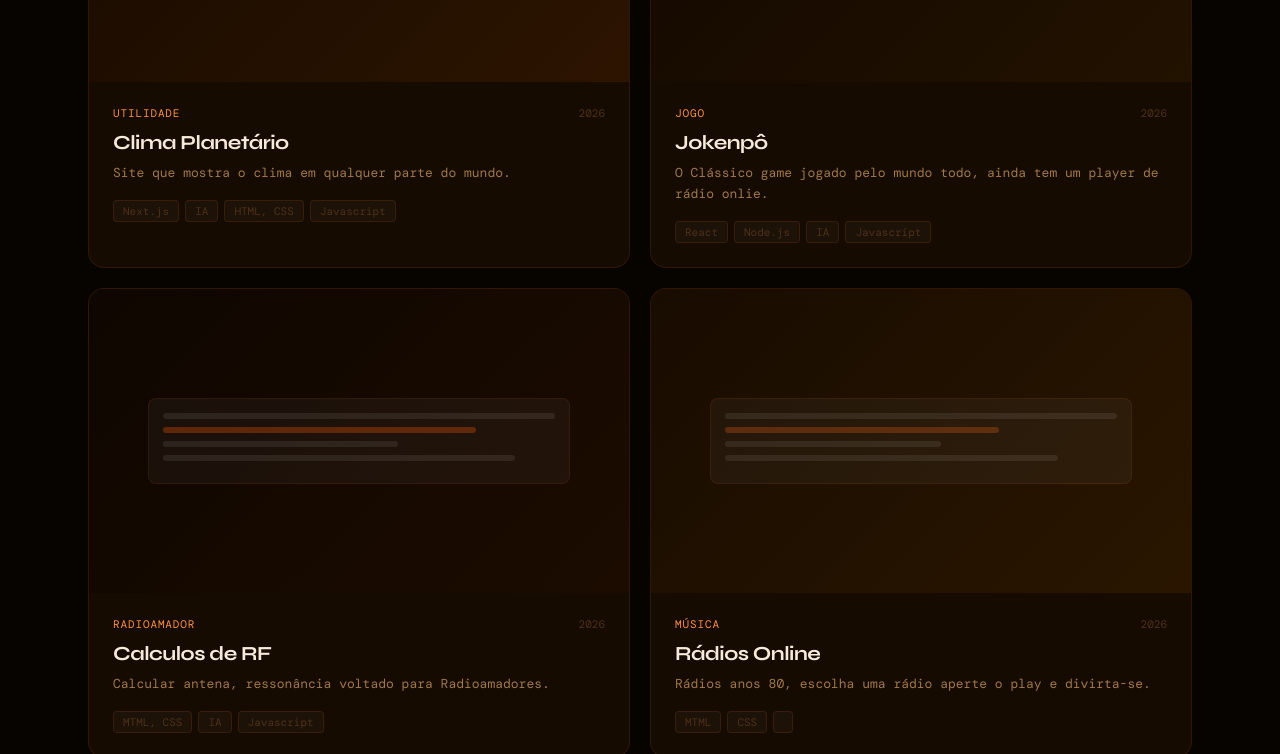
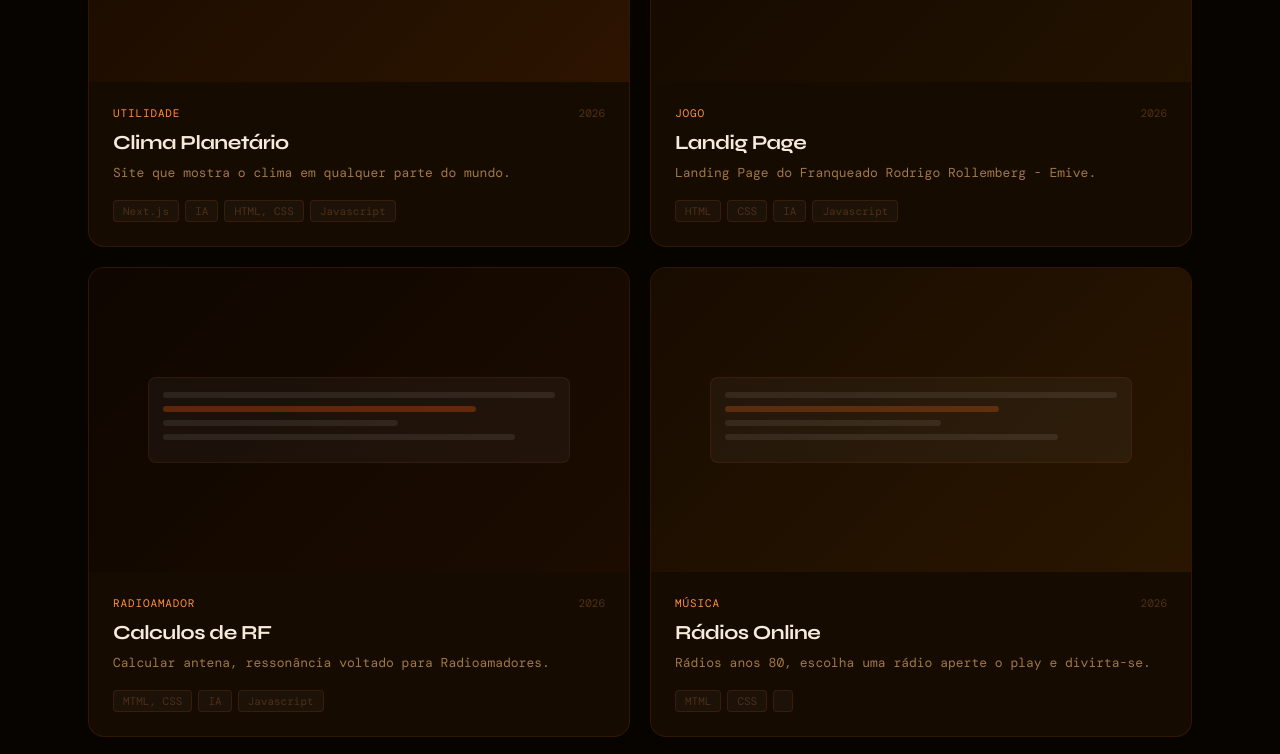
Before and after one commit to mamedio1/Portifolio2, a plain HTML site: page index.html in a window 1280 px wide. Shown: the part 3360-4114 px from the top of the page. Drawn offline with nearby package versions, Linux system fonts and the light colour scheme; a web font is replaced by a local one.

Commit message:
atualizacao

```diff
--- a/index.html
+++ b/index.html
@@ -150,11 +150,12 @@
   </div>
   <div class="proj-grid">
     <div class="proj-card reveal">    <div class="proj-thumb"><div class="proj-bg pb1"><div class="proj-mock"><div class="pm-b" style="width:100%"></div><div class="pm-b" style="width:75%;background:rgba(232,98,26,.38)"> </div><div class="pm-b" style="width:55%"></div><div class="pm-b" style="width:80%;margin-top:8px"></div><div class="pm-b" style="width:60%"></div></div></div><div class="proj-overlay"><a href="https://climaplanetario.netlify.app" target="_blank" rel="noopener"  class="pb-btn pb-p">Ver projeto</a><a href="https://github.com/mamedio1/ClimaPlaterario"target="_blank" class="pb-btn pb-g">GitHub</a></div></div><div class="proj-info"><div class="proj-meta"><span class="proj-cat">Utilidade</span><span class="proj-year">2026</span></div><div class="proj-name">Clima Planetário </div><p class="proj-desc">Site que mostra o clima em qualquer parte do mundo.</p><div class="proj-stack"><span class="st-tag">Next.js</span><span class="st-tag">IA</span><span class="st-tag">HTML, CSS</span><span class="st-tag">Javascript</span></div></div></div>
-    <div class="proj-card reveal rd1"><div class="proj-thumb"><div class="proj-bg pb2"><div class="proj-mock"><div class="pm-b" style="width:100%"></div><div class="pm-b" style="width:68%;background:rgba(255,144,64,.32)"></div><div class="pm-b" style="width:85%"></div><div class="pm-b" style="width:50%;margin-top:8px"></div><div class="pm-b" style="width:72%"></div></div></div><div class="proj-overlay"><a href="https://new-jokenpo-rouge.vercel.app" target="_blank" rel="noopener" class="pb-btn pb-p">Ver projeto</a><a href="https://github.com/mamedio1/NewJOKENPO" target="_blank" class="pb-btn pb-g">GitHub</a></div></div><div class="proj-info"><div class="proj-meta"><span class="proj-cat">Jogo</span><span class="proj-year">2026</span></div><div class="proj-name">Jokenpô</div><p class="proj-desc">O Clássico game jogado pelo mundo todo, ainda tem um player de rádio onlie.</p><div class="proj-stack"><span class="st-tag">React</span><span class="st-tag">Node.js</span><span class="st-tag">IA</span><span class="st-tag">Javascript</span></div></div></div>
+    <div class="proj-card reveal rd1"><div class="proj-thumb"><div class="proj-bg pb2"><div class="proj-mock"><div class="pm-b" style="width:100%"></div><div class="pm-b" style="width:68%;background:rgba(255,144,64,.32)"></div><div class="pm-b" style="width:85%"></div><div class="pm-b" style="width:50%;margin-top:8px"></div><div class="pm-b" style="width:72%"></div></div></div><div class="proj-overlay"><a href="https://www.monitoramentobsb.com.br" target="_blank" rel="noopener" class="pb-btn pb-p">Ver projeto</a><a href="https://github.com/mamedio1/Rollemberg" target="_blank" class="pb-btn pb-g">GitHub</a></div></div><div class="proj-info"><div class="proj-meta"><span class="proj-cat">Jogo</span><span class="proj-year">2026</span></div><div class="proj-name">Landig Page</div><p class="proj-desc">Landing Page do Franqueado Rodrigo Rollemberg - Emive.</p><div class="proj-stack"><span class="st-tag">HTML</span><span class="st-tag">CSS</span><span class="st-tag">IA</span><span class="st-tag">Javascript</span></div></div></div>
     <div class="proj-card reveal rd2"><div class="proj-thumb"><div class="proj-bg pb3"><div class="proj-mock"><div class="pm-b" style="width:100%"></div><div class="pm-b" style="width:80%;background:rgba(196,74,8,.4)">   </div><div class="pm-b" style="width:60%"></div><div class="pm-b" style="width:90%;margin-top:8px"></div></div></div><div class="proj-overlay"><a href="https://calculosradiofrequencia.netlify.app" target="_blank" rel="noopener" class="pb-btn pb-p">Ver projeto</a><a href="https://github.com/mamedio1/CalculoLC" target="_blank"class="pb-btn pb-g">GitHub</a></div></div><div class="proj-info"><div class="proj-meta"><span class="proj-cat">Radioamador</span><span class="proj-year">2026</span></div><div class="proj-name">Calculos de RF</div><p class="proj-desc">Calcular antena, ressonância voltado para Radioamadores.</p><div class="proj-stack"><span class="st-tag">MTML, CSS</span><span class="st-tag">IA</span><span class="st-tag">Javascript</span></div></div></div>
     <div class="proj-card reveal rd3"><div class="proj-thumb"><div class="proj-bg pb4"><div class="proj-mock"><div class="pm-b" style="width:100%"></div><div class="pm-b" style="width:70%;background:rgba(232,98,26,.28)"> </div><div class="pm-b" style="width:55%"></div><div class="pm-b" style="width:85%;margin-top:8px"></div></div></div><div class="proj-overlay"><a href="https://tocador-radio-online.vercel.app" target="_blank" rel="noopener" class="pb-btn pb-p">Ver projeto</a><a href="https://github.com/mamedio1/Tocador-radio-online" target="_blank" class="pb-btn pb-g">GitHub</a></div></div><div class="proj-info"><div class="proj-meta"><span class="proj-cat">Música</span><span class="proj-year">2026</span></div><div class="proj-name">Rádios Online</div><p class="proj-desc">Rádios anos 80, escolha uma rádio aperte o play e divirta-se.</p><div class="proj-stack"><span class="st-tag">MTML</span><span class="st-tag">CSS</span><span class="st-tag"></span></div></div></div>
     <div class="proj-card reveal rd3"><div class="proj-thumb"><div class="proj-bg pb4"><div class="proj-mock"><div class="pm-b" style="width:100%"></div><div class="pm-b" style="width:70%;background:rgba(232,98,26,.28)"> </div><div class="pm-b" style="width:55%"></div><div class="pm-b" style="width:85%;margin-top:8px"></div></div></div><div class="proj-overlay"><a href="https://padaria2.netlify.app" target="_blank" rel="noopener" class="pb-btn pb-p">Ver projeto</a><a href="" target="_blank" rel="noopener" class="pb-btn pb-g">GitHub</a></div></div><div class="proj-info"><div class="proj-meta"><span class="proj-cat">Padaria</span><span class="proj-year">2026</span></div><div class="proj-name">Exemplo de uma Padaria</div><p class="proj-desc">Panificação</p><div class="proj-stack"><span class="st-tag">MTML</span><span class="st-tag">CSS</span><span class="st-tag"></span></div></div></div>
     <div class="proj-card reveal rd3"><div class="proj-thumb"><div class="proj-bg pb4"><div class="proj-mock"><div class="pm-b" style="width:100%"></div><div class="pm-b" style="width:70%;background:rgba(232,98,26,.28)"> </div><div class="pm-b" style="width:55%"></div><div class="pm-b" style="width:85%;margin-top:8px"></div></div></div><div class="proj-overlay"><a href="https://genuine-marigold-562894.netlify.app" target="_blank" rel="noopener" class="pb-btn pb-p">Ver projeto</a><a href="" target="_blank" rel="noopener" class="pb-btn pb-g">GitHub</a></div></div><div class="proj-info"><div class="proj-meta"><span class="proj-cat">landing page</span><span class="proj-year">2026</span></div><div class="proj-name">landing page Emive</div><p class="proj-desc">Emive Segurança Eletrônica</p><div class="proj-stack"><span class="st-tag">MTML</span><span class="st-tag">CSS</span><span class="st-tag"></span></div></div></div>
+  <div class="proj-card reveal rd1"><div class="proj-thumb"><div class="proj-bg pb2"><div class="proj-mock"><div class="pm-b" style="width:100%"></div><div class="pm-b" style="width:68%;background:rgba(255,144,64,.32)"></div><div class="pm-b" style="width:85%"></div><div class="pm-b" style="width:50%;margin-top:8px"></div><div class="pm-b" style="width:72%"></div></div></div><div class="proj-overlay"><a href="https://new-jokenpo-rouge.vercel.app" target="_blank" rel="noopener" class="pb-btn pb-p">Ver projeto</a><a href="https://github.com/mamedio1/NewJOKENPO" target="_blank" class="pb-btn pb-g">GitHub</a></div></div><div class="proj-info"><div class="proj-meta"><span class="proj-cat">Jogo</span><span class="proj-year">2026</span></div><div class="proj-name">Jokenpô</div><p class="proj-desc">O Clássico game jogado pelo mundo todo, ainda tem um player de rádio onlie.</p><div class="proj-stack"><span class="st-tag">React</span><span class="st-tag">Node.js</span><span class="st-tag">IA</span><span class="st-tag">Javascript</span></div></div></div>
 
   </div>
 </section>
```
